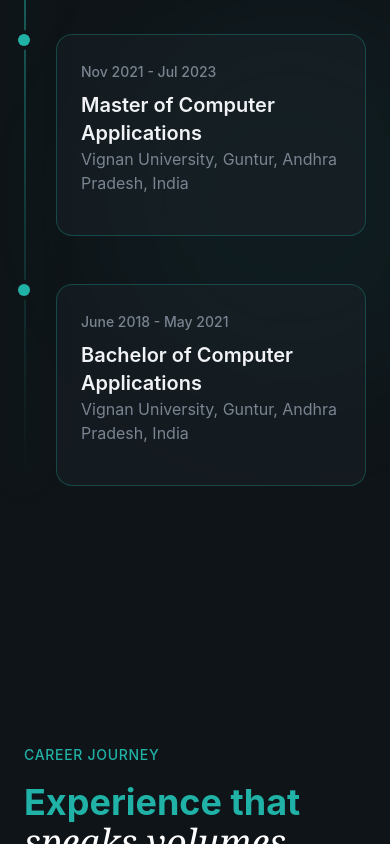
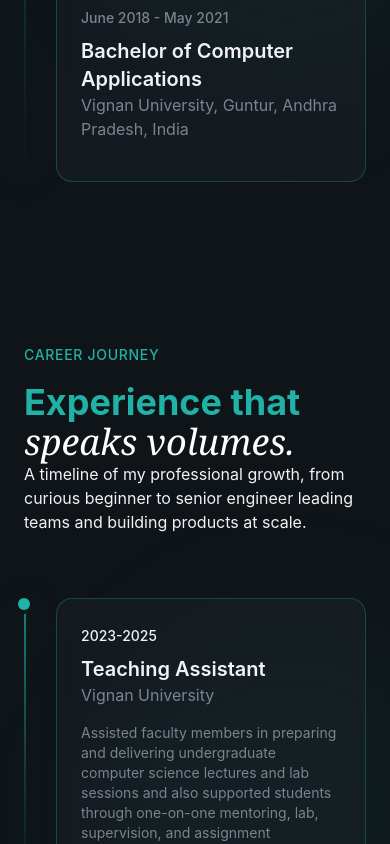
Before and after one commit to Rakesh2062/MEA, a React (Vite) app: page / in a window 390 px wide. Shown: the part 8882-9726 px from the top of the page. Built offline with nearby package versions, Linux system fonts and the light colour scheme.

Commit message:
Improved Padding

```diff
--- a/src/sections/About.jsx
+++ b/src/sections/About.jsx
@@ -25,7 +25,7 @@ const About = () => {
     },
   ]
   return (
-    <section id="about" className='py-32 relative overflow-hidden'>
+    <section id="about" className='py-20 relative overflow-hidden'>
       <div className='container mx-auto px-6 relative z-10'>
         <div className='grid lg:grid-cols-2 gap-16 items-center'>
           {/* Left Column */}
--- a/src/sections/Contact.jsx
+++ b/src/sections/Contact.jsx
@@ -87,7 +87,7 @@ const Contact = () => {
     }
   };
   return (
-    <section id="contact" className="py-32 relative overflow-hidden">
+    <section id="contact" className="py-20 relative overflow-hidden">
       <div className="absolute top-0 left-0 w-full h-full">
         <div className="absolute top-1/4 left-1/4 w-96 h-96 bg-[#20b2a6]/5 rounded-full blur-3xl" />
         <div className="absolute bottom-1/4 right-1/4 w-64 h-64 bg-highlight/5 rounded-full blur-3xl" />
--- a/src/sections/Education.jsx
+++ b/src/sections/Education.jsx
@@ -20,7 +20,7 @@ const Education = () => {
   ]
 
   return (
-    <section id="education" className='py-32 relative overflow-hidden'>
+    <section id="education" className='py-20 relative overflow-hidden'>
       <div
         className='absolute top-1/2 left-1/4 w-96 h-96 bg-[#20b2a6]/5 rounded-full blur-3xl -translate-y-0.5'
       />
--- a/src/sections/Experience.jsx
+++ b/src/sections/Experience.jsx
@@ -13,7 +13,7 @@ const Experience = () => {
   ]
 
   return (
-    <section id="experience" className='py-32 relative overflow-hidden'>
+    <section id="experience" className='py-20 relative overflow-hidden'>
       <div
         className='absolute top-1/2 left-1/4 w-96 h-96 bg-[#20b2a6]/5 rounded-full blur-3xl -translate-y-0.5'
       />
--- a/src/sections/Projects.jsx
+++ b/src/sections/Projects.jsx
@@ -31,7 +31,7 @@ const projects = [
 
 const Projects = () => {
   return (
-    <section id='projects' className='py-32 relative overflow-hidden'>
+    <section id='projects' className='py-20 relative overflow-hidden'>
       {/* BG Glows */}
       <div className="absolute top-1/4 right-0 w-96 h-96 bg-[#20b2a6]/5 rounded-full blur-3xl" />
       <div className="absolute bottom-1/4 left-0 w-64 h-64 bg-[#f5a623]/5 rounded-full blur-3xl" />
--- a/src/sections/Publications.jsx
+++ b/src/sections/Publications.jsx
@@ -46,7 +46,7 @@ const Publications = () => {
   ]
 
   return (
-    <section id="publications" className="py-32 relative overflow-hidden">
+    <section id="publications" className="py-20 relative overflow-hidden">
       {/* Background Glow */}
       <div className="absolute top-1/2 left-1/4 w-96 h-96 bg-[#20b2a6]/5 rounded-full blur-3xl -translate-y-0.5" />
 
--- a/src/sections/Skills.jsx
+++ b/src/sections/Skills.jsx
@@ -50,7 +50,7 @@ export default function SkillsSection() {
   return (
     <section
       id="skills"
-      className="relative py-28 px-6 md:px-16 text-white overflow-hidden"
+      className="relative py-20 px-6 md:px-16 text-white overflow-hidden"
     >
       {/* Background glow */}
       <div className="absolute inset-0 -z-10">
```
